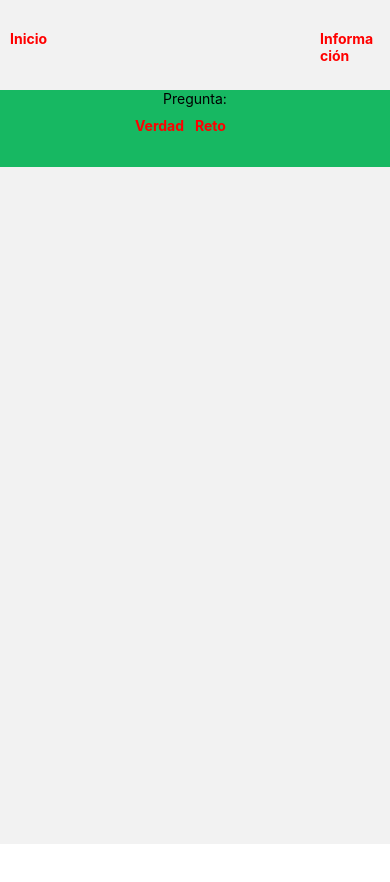
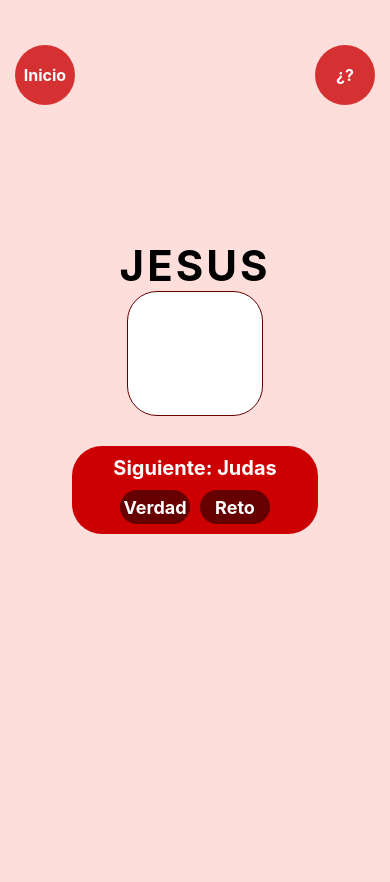
Before and after one commit to MiguelOlave/AlicoSoft, a React Native app in the folder BoozeBear/: screen /Screen_VoR in a window 390 px wide. Shown: the top 882 px of the page. Before the commit the page ends 844 px from the top, so only its background shows below. Built offline with nearby package versions, Linux system fonts and the light colour scheme.

Commit message:
Interfaz provisional de VoR y QEM

```diff
--- /dev/null
+++ b/BoozeBear/Componentes/Btn_Principal.js
@@ -0,0 +1,52 @@
+import { Text, TouchableOpacity, StyleSheet } from "react-native";
+
+const Principal = (props) => {
+    const { text, onPress, styleType } = props;
+
+    const getButtonStyle = () => {
+        switch (styleType) {
+            case "buttonVoR":
+                return styles.buttonVoR;
+            case "buttonQEM":
+                return styles.buttonQEM;
+            default:
+                return styles.buttonVoR;
+        }
+    };
+
+    return (
+        <TouchableOpacity onPress={onPress} style={[styles.button, getButtonStyle()]}>
+            <Text style={styles.text}>{text}</Text>
+        </TouchableOpacity>
+    );
+};
+
+export default Principal;
+
+const styles = StyleSheet.create({
+    text: {
+        color: "white",
+        fontWeight: "bold",
+        fontSize: 16,
+    },
+    buttonVoR: {
+        marginTop: 45,
+        marginHorizontal: 15,
+        width: 60,
+        height: 60,
+        backgroundColor: "#d53032",
+        borderRadius: 40,
+        alignItems: 'center',
+        justifyContent: 'center',
+    },
+    buttonQEM: {
+        marginTop: 45,
+        marginHorizontal: 15,
+        width: 60,
+        height: 60,
+        backgroundColor: "#42214b",
+        borderRadius: 40,
+        alignItems: 'center',
+        justifyContent: 'center',
+    },
+});
--- /dev/null
+++ b/BoozeBear/Componentes/Btn_QEM.js
@@ -0,0 +1,31 @@
+import { Text, TouchableOpacity, StyleSheet } from "react-native";
+
+const QEM = (props) => {
+    const { text, onPress } = props;
+
+    return (
+        <TouchableOpacity onPress={onPress} style={styles.button}>
+            <Text style={styles.text}>{text}</Text>
+        </TouchableOpacity>
+    );
+};
+
+export default QEM;
+
+const styles = StyleSheet.create({
+    text: {
+        fontSize: 28,
+        color: "#ffffff",
+        fontWeight: "bold",
+        textAlign: "center",
+    },
+    button: {
+        marginTop: 70,
+        marginHorizontal: 5,
+        width: 170,
+        height: 70,
+        borderRadius: 40,
+        backgroundColor: "#e55137",
+        justifyContent: 'center',
+    },
+});
--- /dev/null
+++ b/BoozeBear/Componentes/Btn_VoR.js
@@ -0,0 +1,31 @@
+import { Text, TouchableOpacity, StyleSheet } from "react-native";
+
+const VoR = (props) => {
+    const { text, onPress } = props;
+
+    return (
+        <TouchableOpacity onPress={onPress} style={styles.button}>
+            <Text style={styles.text}>{text}</Text>
+        </TouchableOpacity>
+    );
+};
+
+export default VoR;
+
+const styles = StyleSheet.create({
+    text: {
+        fontSize: 18,
+        color: "#ffffff",
+        fontWeight: "bold",
+        textAlign: "center",
+    },
+    button: {
+        marginVertical: 10,
+        marginHorizontal: 5,
+        width: 70,
+        height: 34,
+        borderRadius: 20,
+        backgroundColor: "#660000",
+        justifyContent: 'center',
+    },
+});
--- a/BoozeBear/database/Preguntas_QuienEsMas.json
+++ b/BoozeBear/database/Preguntas_QuienEsMas.json
@@ -2,46 +2,46 @@
     "asksQuienEsMas":
     [
         {
-            "name": "He sido infiel",
+            "name": "¿Quién es más probable que haga un trío primero?",
             "category": "Quien",
             "id": 1
         },
 
         {
-            "name": "2",
+            "name": "¿Quién es más probable que se case antes?",
             "category": "Quien",
             "id": 2
         },
 
         {
-            "name": "3",
+            "name": "¿Quién es más probable que se divorcie antes?",
             "category": "Quien",
             "id": 3
         },
 
         {
-            "name": "4",
+            "name": "¿Quién es más probable que tenga hijos antes?",
             "category": "Quien",
             "id": 4
         },
 
         {
-            "name": "5",
+            "name": "¿Quién es más probable que deje el trabajo antes?",
             "category": "Quien",
             "id": 5
         },
         {
-            "name": "6",
+            "name": "¿Quién es más probable que se haga rico?",
             "category": "Quien",
             "id": 5
         },
         {
-            "name": "7",
+            "name": "¿Quién es más probable que tenga una aventura con alguien mayor?",
             "category": "Quien",
             "id": 5
         },
         {
-            "name": "Quien es mas probable que se muera primero",
+            "name": "¿Quién es más probable que se acueste con alguien de su mismo sexo?",
             "category": "Quien",
             "id": 5
         }
--- a/BoozeBear/screens/Screen_QuienEsMas.js
+++ b/BoozeBear/screens/Screen_QuienEsMas.js
@@ -1,5 +1,7 @@
 import React, { useState } from 'react'
 import { View, Text, StyleSheet } from 'react-native'
+import Principal from '../Componentes/Btn_Principal'
+import QEM from '../Componentes/Btn_QEM'
 import Agregar from '../Componentes/Btn_Agregar'
 import Informacion from '../Componentes/Modal_info'
 import asks from '../database/Preguntas_QuienEsMas.json'
@@ -16,8 +18,6 @@ const Screen_QuienEsMas = ({ navigation }) => {
     setCurrentQuestion(asksQuienEsMas[random]?.name);
   }
 
-  //Llega hasta aqui
-
   const [view, setView] = useState(false)
 
   return (
@@ -30,19 +30,19 @@ const Screen_QuienEsMas = ({ navigation }) => {
         setView={setView}
         text='En la pantalla saldrá el nombre de cada jugador con su respectivo reto o verdad, al terminar dale click  al boton de verdad o reto para que el siguiente jugador lo cumpla.'
       />
-
       <View
         style={style.superior}
       >
-        <Agregar
+        <Principal
           text='Inicio'
           onPress={() => { navigation.navigate('Screen_Home') }}
+          styleType="buttonQEM"
         />
-        <Agregar
-          text='Información'
+        <Principal
+          text='¿?'
           onPress={() => { setView(true); }}
+          styleType="buttonQEM"
         />
-
       </View>
 
 
@@ -50,31 +50,33 @@ const Screen_QuienEsMas = ({ navigation }) => {
         style={style.content}
       >
         <View
+          height="30%"
+          width="90%"
           style={{
             alignContent: 'center',
-          alignItems: 'center'
+            alignItems: 'center',
+            justifyContent: "center",
+            backgroundColor: "#e2d8e4",
+            marginTop: 145,
+            borderRadius: 30
           }}
+        >
 
+          <Text
+            style={{
+              fontSize: 27,
+              textAlign: "center",
+              fontWeight: 'bold',
+            }}
           >
-          <Text>
-            Pregunta
-          </Text>
-          <Text>
             {currentQuestion}
           </Text>
-
         </View>
 
-        <View
-         style={{
-            flexDirection: 'row'
-          }}
-        >
-          <Agregar
-            text='Next'
+        <QEM
+          text="Siguiente"
           onPress={muestraQuienEsMas}
         />
-        </View>
       </View>
     </View>
   )
@@ -84,18 +86,16 @@ export default Screen_QuienEsMas
 
 const style = StyleSheet.create({
   superior: {
-    marginTop: 20,
-    marginHorizontal: 10,
     flexDirection: "row",
     alignItems: 'center',
     justifyContent: "space-between",
+    backgroundColor: "#683475",
   },
   content: {
     flexDirection: "column",
-    marginTop: 10,
     width: '100%',
-    backgroundColor: '#17B862',
+    height: "100%",
+    backgroundColor: '#683475',
     alignItems: 'center',
-    justifyContent: 'center',
   }
 });
--- a/BoozeBear/screens/Screen_VoR.js
+++ b/BoozeBear/screens/Screen_VoR.js
@@ -1,6 +1,7 @@
 import React, { useState } from 'react'
-import { View, StyleSheet, Text,} from 'react-native'
-import Agregar from '../Componentes/Btn_Agregar'
+import { View, StyleSheet, Text, } from 'react-native'
+import Principal from '../Componentes/Btn_Principal'
+import VoR from '../Componentes/Btn_VoR'
 import Informacion from '../Componentes/Modal_info'
 import asks from '../database/Preguntas_VoR.json'
 
@@ -36,17 +37,17 @@ const Screen_VoR = ({ navigation }) => {
             <View
                 style={style.superior}
             >
-                <Agregar
+                <Principal
                     text='Inicio'
                     onPress={() => { navigation.navigate('Screen_Home') }}
+                    styleType="buttonVoR"
                 />
-                <Agregar
-                    text='Información'
+                <Principal
+                    text='¿?'
                     onPress={() => { setView(true); }}
+                    styleType="buttonVoR"
                 />
             </View>
-
-
 
             <View
                 style={style.contenido}
@@ -57,28 +58,77 @@ const Screen_VoR = ({ navigation }) => {
                         alignItems: 'center'
                     }}
                 >
-                    <Text>
-                        Pregunta:
+                    <Text style={{
+                        marginTop: 135,
+                        fontSize: 42,
+                        textTransform: 'uppercase',
+                        letterSpacing: 3,
+                        fontWeight: 'bold',
+                    }}>
+                        JESUS
                     </Text>
-                    <Text>
-                        {currentQuestion}
-                    </Text>
+                    <View
+                        style={{
+                            backgroundColor: "#ffffff",
+                            borderColor: "#660000",
+                            borderRadius: 30,
+                            borderWidth: 1,
+                            width: '90%',
+                            height: 125,
+                            alignContent: "center",
+                            justifyContent: "center",
+                        }}
+                    >
+                        <Text
+                            style={{
+                                marginHorizontal: 10,
+                                marginVertical: 10,
+                                fontSize: 20,
+                                fontWeight: 'bold',
+                                textAlign: "center",
+                            }}
+                        >
+                            {currentQuestion}
+                        </Text>
+                    </View>
                 </View>
 
+                <View
+                    style={{
+                        marginTop: 30,
+                        alignContent: 'center',
+                        alignItems: 'center',
+                        width: '63%',
+                        backgroundColor: "#cc0000",
+                        borderRadius: 30,
+                    }}
+                >
+                    <Text
+                        style={{
+                            marginTop: 10,
+                            fontSize: 20,
+                            color: "#ffffff",
+                            fontWeight: 'bold',
+                        }}
+                    >
+                        Siguiente: Judas
+                    </Text>
                     <View
                         style={{
-                            flexDirection: 'row'
+                            justifyContent: "space-between",
+                            flexDirection: 'row',
                         }}
                     >
-                        <Agregar
+                        <VoR
                             text='Verdad'
                             onPress={muestreVerdad}
                         />
-                        <Agregar
+                        <VoR
                             text='Reto'
                             onPress={muestreReto}
                         />
                     </View>
+                </View>
             </View>
         </View>
     )
@@ -88,18 +138,16 @@ export default Screen_VoR
 
 const style = StyleSheet.create({
     superior: {
-        marginTop: 20,
-        marginHorizontal: 10,
         flexDirection: "row",
         alignItems: 'center',
         justifyContent: "space-between",
+        backgroundColor: "#fddeda",
     },
     contenido: {
         flexDirection: "column",
-        marginTop: 10,
         width: '100%',
-        backgroundColor: '#17B862',
+        height: "100%",
+        backgroundColor: "#fddeda",
         alignItems: 'center',
-        justifyContent: 'center',
     }
 });
```
Also changed, not shown: BoozeBear/database/Preguntas_VoR.json (+78 -8 lines). Lines whose indentation alone changed are shown as unchanged.
